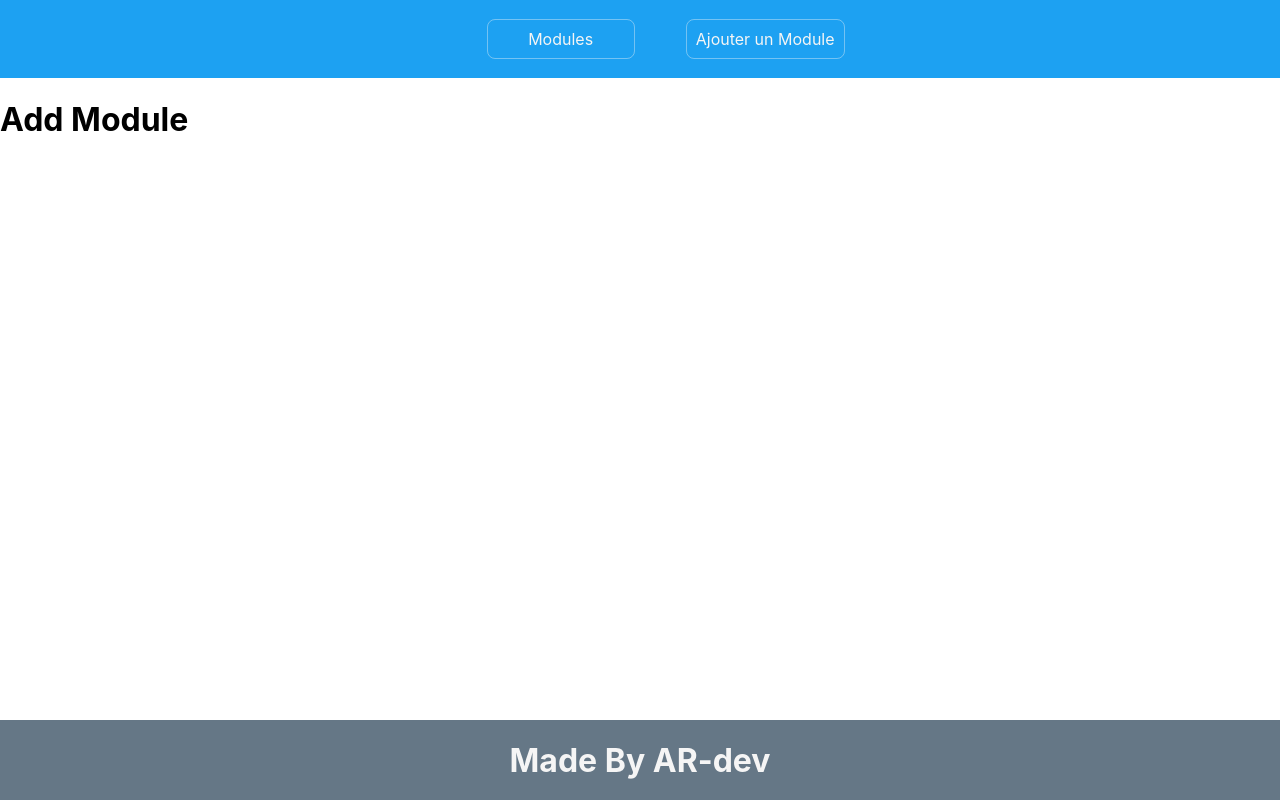
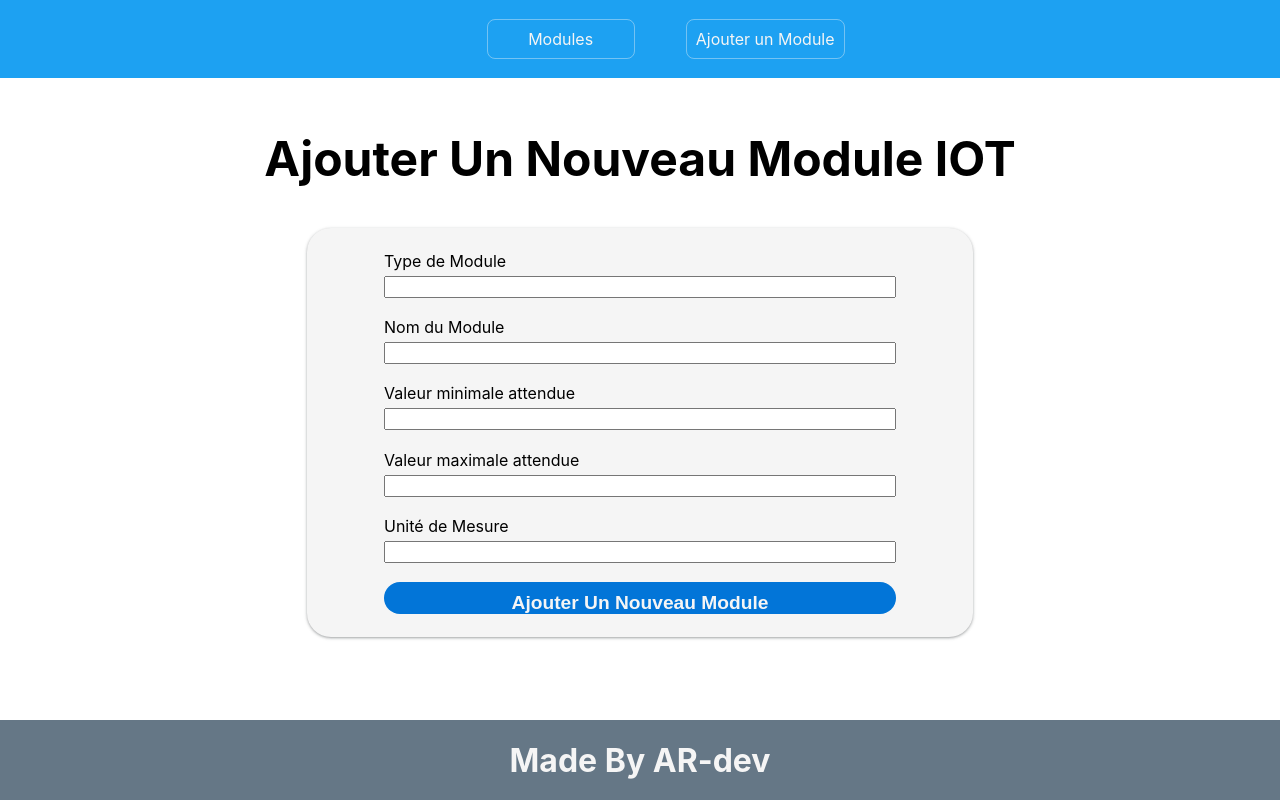
Before and after one commit to AntoineRb/IOT-Monitoring-App, a React (Create React App) app in the folder frontend/src/: page /add in a window 1280 px wide. Built offline with nearby package versions, Linux system fonts and the light colour scheme; no server answers.

Commit message:
Create Add Module Page

```diff
--- a/frontend/src/src/Containers/AddModule/AddModule.scss
+++ b/frontend/src/src/Containers/AddModule/AddModule.scss
@@ -0,0 +1,47 @@
+section {
+    h1 {
+        text-align: center;
+        font-size: 3em;
+        margin-top: 4%;
+    }
+    .form-add-module {
+        width: 50%;
+        margin: auto;
+        margin-top: 3%;
+        padding: 1%;
+        display: flex;
+        flex-direction: column;
+        align-items: center;
+        background-color: rgb(245,245,245);
+        border-radius: 1.5em;
+        box-shadow: rgba(60, 64, 67, 0.3) 0px 1px 2px 0px, rgba(60, 64, 67, 0.15) 0px 1px 3px 1px;
+        .input-container {
+            width: 80%;
+            margin: 1.5% 0;
+            display: flex;
+            flex-direction: column;
+            input {
+                margin-top: 1%;
+                height: 2vh;
+            }
+        }
+        button {
+            width: 80%;
+            height: 4vh;
+            padding: 0.5em;
+            margin: 1.5% 0;
+            border: none;
+            text-decoration: none;
+            background-color: #0275d8;
+            border-radius: 2em;
+            cursor: pointer;
+            transition-duration: 300ms;
+            font-size: 1.2em;
+            font-weight: 600;
+            color: rgb(245,245,245);
+        }
+        button:hover {
+            background-color: #288be2;
+        }
+    }
+}
--- a/frontend/src/src/Containers/AddModule/AddModule.tsx
+++ b/frontend/src/src/Containers/AddModule/AddModule.tsx
@@ -1,13 +1,81 @@
 import * as React from 'react';
+import insertNewModule from '../../services/insertNewModule';
+
+import './AddModule.scss';
 
 interface IAddModuleProps {
 }
 
 const AddModule: React.FunctionComponent<IAddModuleProps> = (props) => {
+
+  const formEvent = ( e ) => {
+    e.preventDefault();
+    let type:string = e.target.type.value;
+    let name:string = e.target.name.value;
+    let unit:string = e.target.unit.value;
+    const minValue:number = +e.target.minValue.value;
+    const maxValue:number = +e.target.maxValue.value;
+    if ( type.length > 1 && name.length > 1 && unit.length > 1) {
+      try {
+        type = type.replace(' ', '-');
+        name = name.replace(' ', '-');
+        unit = unit.replace(' ', '-');
+      }
+      catch(err) {
+        throw err;
+      }
+    }
+    if ( minValue > 0 && maxValue > 0 ) {
+      const module = {
+        type,
+        name
+      }
+      const detail = {
+        value: 0,
+        minValue,
+        maxValue,
+        unit,
+        moduleId: 0
+      }
+      alert('Module Ajouté à la liste');
+      console.log( detail )
+      insertNewModule({module, detail});
+    } else {
+      alert('Une erreur est survenue veuillez remplit correctement le formulaire ci-dessous')
+    }
+  }
+
   return (
-      <>
-          <h1>Add Module</h1>
-      </>
+      <main>
+        <section>
+            <h1>Ajouter Un Nouveau Module IOT</h1>
+            <form
+            onSubmit={ e => formEvent(e)}
+            className='form-add-module'>
+              <div className='input-container'>
+                <label htmlFor="type">Type de Module</label>
+                <input type="text" id="type" name="type"/>
+              </div>
+              <div className='input-container'>
+                <label htmlFor="name">Nom du Module</label>
+                <input type="text" id="name" name="name"/>
+              </div>
+              <div className='input-container'>
+                <label htmlFor="minValue">Valeur minimale attendue</label>
+                <input type="number" id="minValue" name="minValue"/>
+              </div>
+              <div className='input-container'>
+                <label htmlFor="maxValue">Valeur maximale attendue</label>
+                <input type="number" id="maxValue" name="maxValue"/>
+              </div>
+              <div className='input-container'>
+                <label htmlFor="unit">Unité de Mesure</label>
+                <input type="text" id="unit" name="unit"/>
+              </div>
+              <button type='submit'>Ajouter Un Nouveau Module</button>
+            </form>
+        </section>
+      </main>
   );
 };
 
--- a/frontend/src/src/services/insertNewModule.ts
+++ b/frontend/src/src/services/insertNewModule.ts
@@ -1,7 +1,7 @@
 import { IDetail, IModule } from "../Types/interface";
 
 interface IData {
-    module: IModuleToCreate
+    module: IModule
     detail: IDetail
 }
 
```
